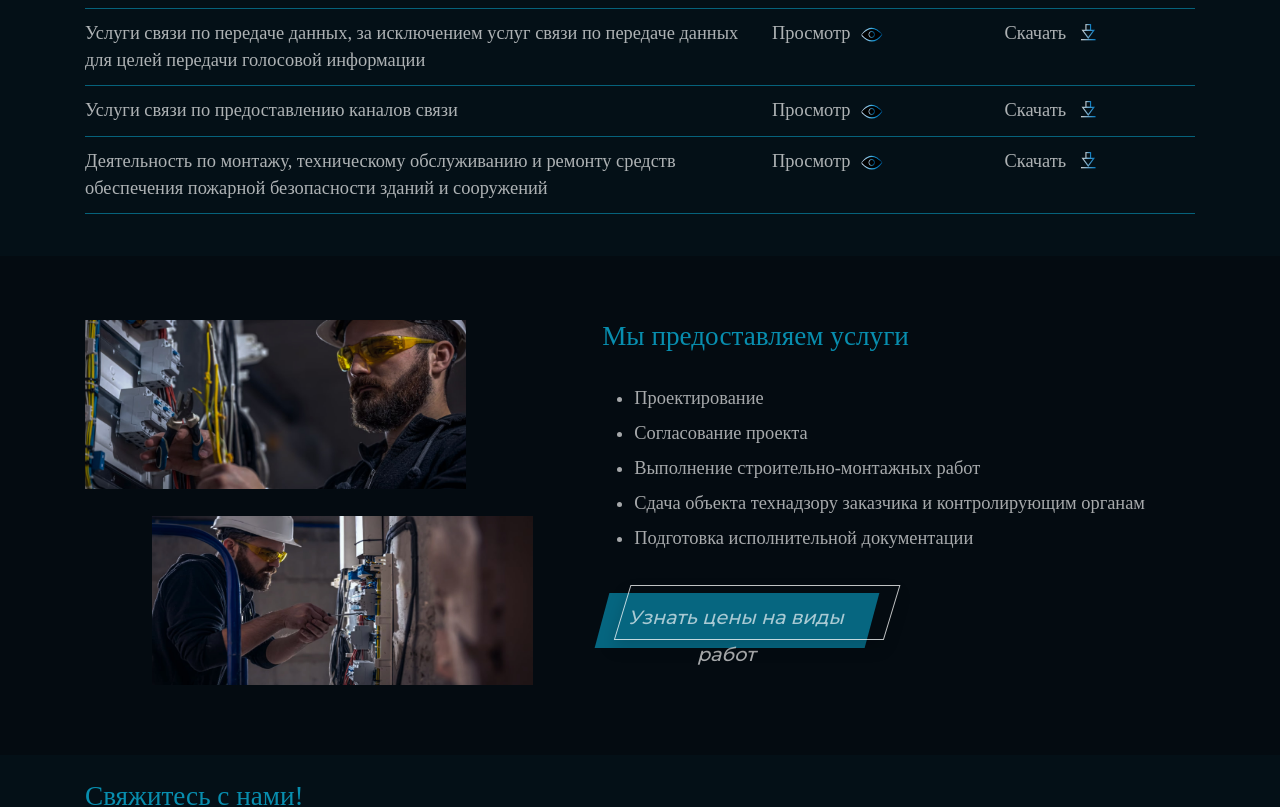
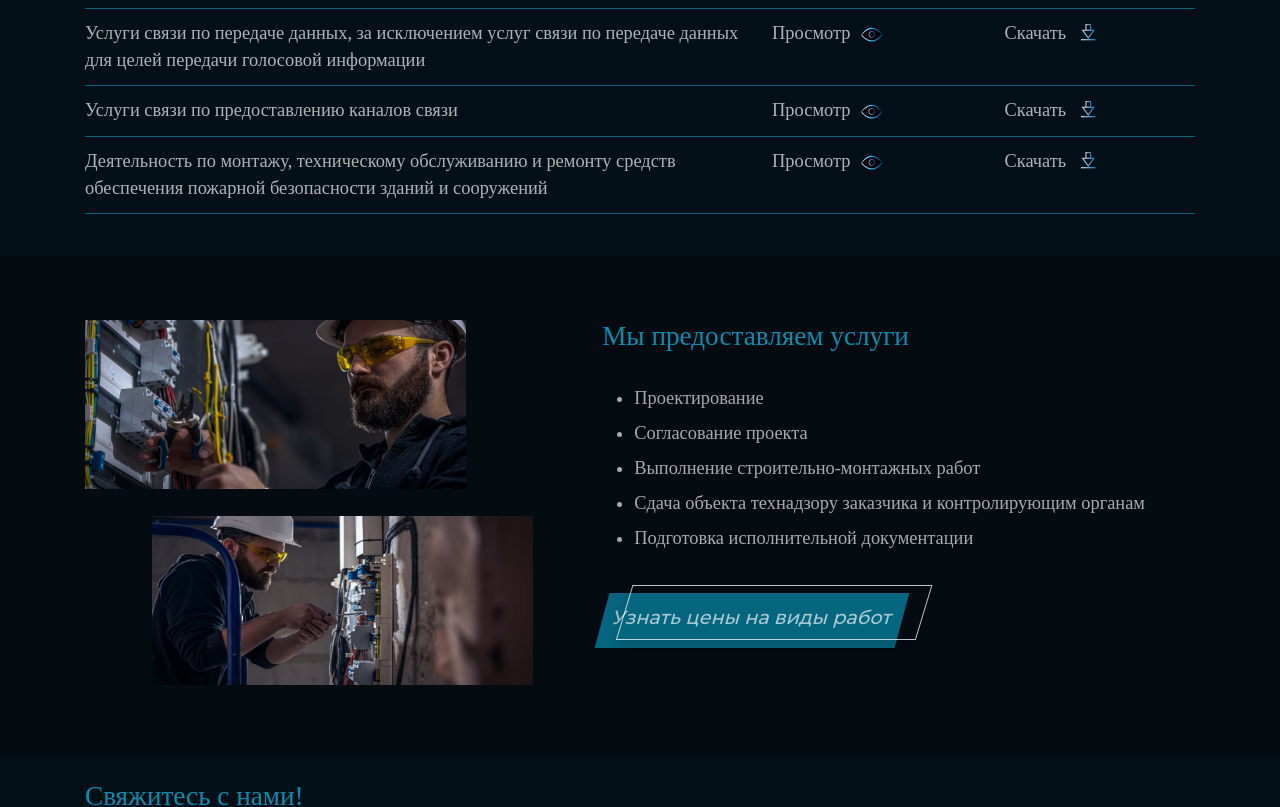
Before and after one commit to AnigalHub/Installation, a Vue app: page / in a window 1280 px wide. Shown: the part 2310-3117 px from the top of the page. Built offline with nearby package versions, Linux system fonts and the light colour scheme.

Commit message:
исправлена ширина кнопки в Services

```diff
--- a/src/App.vue
+++ b/src/App.vue
@@ -309,7 +309,7 @@ export default {
       padding-top: 1%;
     }
     .shadow,button{
-      width: 270px;
+      width: 300px;
     }
     li{
       font-size: 1.25rem;
@@ -336,6 +336,8 @@ export default {
       float: left !important;
     }
   }
+
+  /*АДАПТИВНОСТЬ*/
   @media screen and (max-width: 500px){
     h1{
       padding: 10% 0 1.5%;
```
